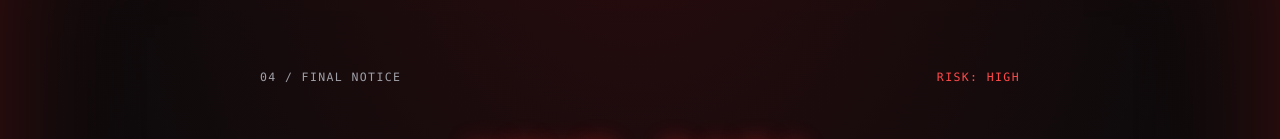
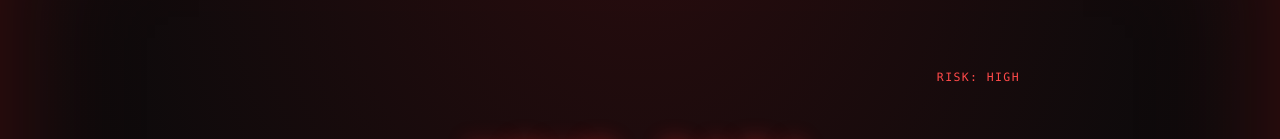
Before and after one commit to AnneKay17/phishing-awareness, a React (Vite) app: page / in a window 1280 px wide. Shown: the part 2530-2669 px from the top of the page. Built offline with nearby package versions, Linux system fonts and the light colour scheme.

Commit message:
Update project

```diff
--- a/src/sections/RansomSection.jsx
+++ b/src/sections/RansomSection.jsx
@@ -6,7 +6,7 @@ export default function RansomSection({ onProtect, glitching }) {
   return (
     <section id="ransom" className={`section ransom ${glitching ? 'glitch' : ''}`} ref={ref}>
       <div className={`section__inner center fade ${seen ? 'in' : ''}`}>
-        <StatusBar left="04 / FINAL NOTICE" right="RISK: HIGH" />
+        <StatusBar right="RISK: HIGH" />
         <h2 className="title">YOUR DATA<br />IS AT RISK.</h2>
         <p className="text">
           Would you like to prevent your information from being shared across the internet?<br />
```
